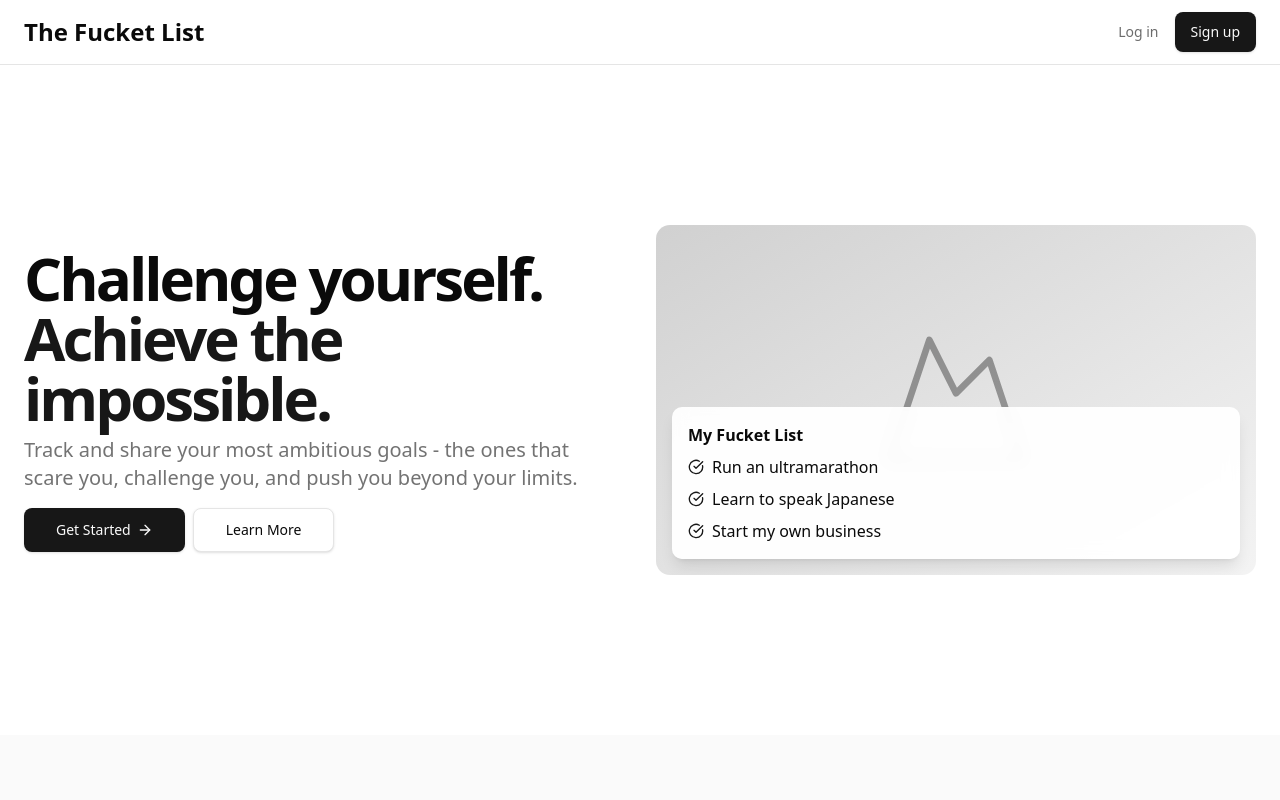
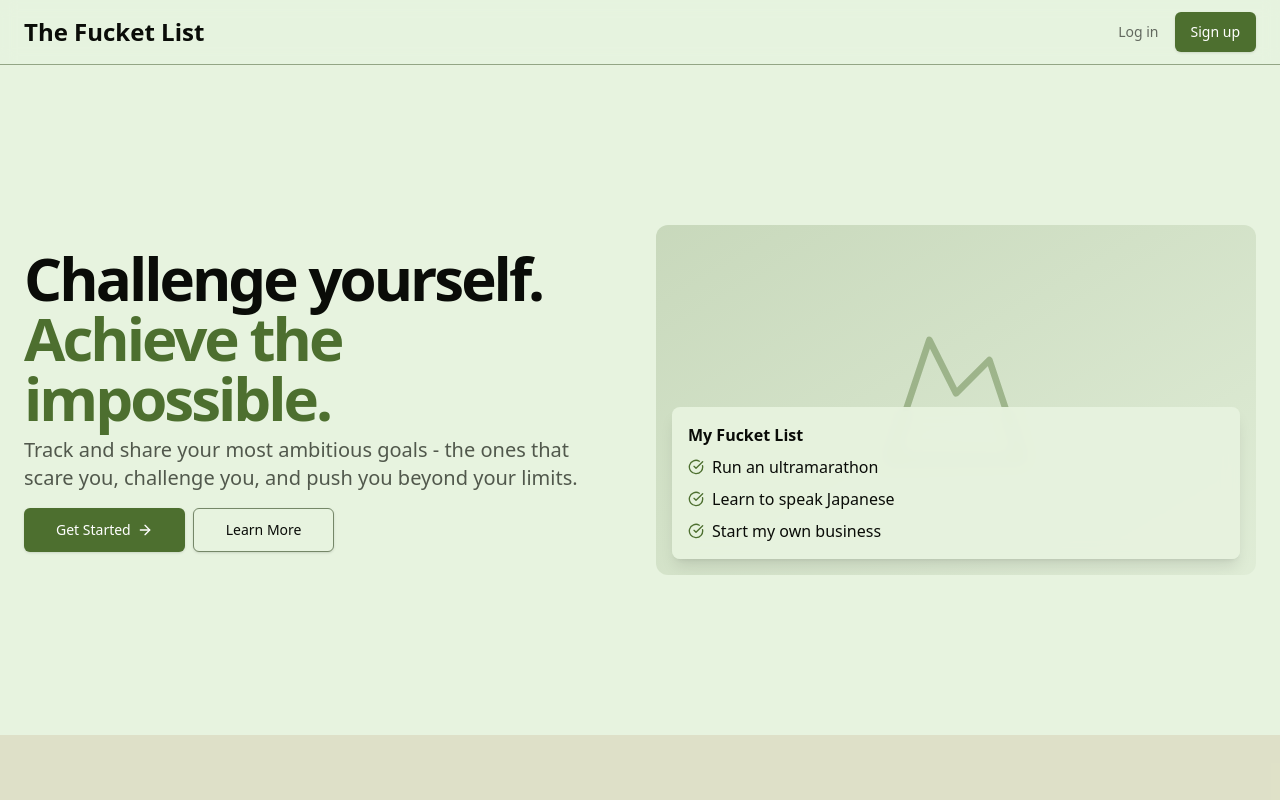
Before and after one commit to perryfardella/fucket-list, a Next.js app: page / in a window 1280 px wide. Shown: the top 800 px of the page. Built offline with nearby package versions, Linux system fonts and the light colour scheme; no server answers.

Commit message:
Add a colour theme and clean up the verify email page.

```diff
--- a/app/globals.css
+++ b/app/globals.css
@@ -46,74 +46,74 @@
 }
 
 :root {
-  --background: oklch(1 0 0);
-  --foreground: oklch(0.145 0 0);
-  --card: oklch(1 0 0);
-  --card-foreground: oklch(0.145 0 0);
-  --popover: oklch(1 0 0);
-  --popover-foreground: oklch(0.145 0 0);
-  --primary: oklch(0.205 0 0);
-  --primary-foreground: oklch(0.985 0 0);
-  --secondary: oklch(0.97 0 0);
-  --secondary-foreground: oklch(0.205 0 0);
-  --muted: oklch(0.97 0 0);
-  --muted-foreground: oklch(0.556 0 0);
-  --accent: oklch(0.97 0 0);
-  --accent-foreground: oklch(0.205 0 0);
-  --destructive: oklch(0.577 0.245 27.325);
-  --destructive-foreground: oklch(0.577 0.245 27.325);
-  --border: oklch(0.922 0 0);
-  --input: oklch(0.922 0 0);
-  --ring: oklch(0.708 0 0);
+  --background: oklch(0.95 0.03 132);
+  --foreground: oklch(0.15 0.01 132);
+  --card: oklch(0.9 0.03 132);
+  --card-foreground: oklch(0.2 0.01 132);
+  --popover: oklch(0.95 0.03 132);
+  --popover-foreground: oklch(0.1 0.01 132);
+  --primary: oklch(0.5 0.1 132);
+  --primary-foreground: oklch(1 0 0);
+  --secondary: oklch(0.8 0.05 132);
+  --secondary-foreground: oklch(0.1 0 0);
+  --muted: oklch(0.85 0.04 94);
+  --muted-foreground: oklch(0.45 0.02 132);
+  --accent: oklch(0.8 0.05 94);
+  --accent-foreground: oklch(0.2 0.01 132);
+  --destructive: oklch(0.5 0.15 27);
+  --destructive-foreground: oklch(0.9 0.01 132);
+  --border: oklch(0.7 0.05 132);
+  --input: oklch(0.6 0.05 132);
+  --ring: oklch(0.5 0.1 132);
   --chart-1: oklch(0.646 0.222 41.116);
   --chart-2: oklch(0.6 0.118 184.704);
   --chart-3: oklch(0.398 0.07 227.392);
   --chart-4: oklch(0.828 0.189 84.429);
   --chart-5: oklch(0.769 0.188 70.08);
-  --radius: 0.625rem;
-  --sidebar: oklch(0.985 0 0);
-  --sidebar-foreground: oklch(0.145 0 0);
-  --sidebar-primary: oklch(0.205 0 0);
-  --sidebar-primary-foreground: oklch(0.985 0 0);
-  --sidebar-accent: oklch(0.97 0 0);
-  --sidebar-accent-foreground: oklch(0.205 0 0);
-  --sidebar-border: oklch(0.922 0 0);
-  --sidebar-ring: oklch(0.708 0 0);
+  --radius: 0.5rem;
+  --sidebar: oklch(0.92 0.03 132);
+  --sidebar-foreground: oklch(0.15 0.01 132);
+  --sidebar-primary: oklch(0.5 0.1 132);
+  --sidebar-primary-foreground: oklch(1 0 0);
+  --sidebar-accent: oklch(0.85 0.04 132);
+  --sidebar-accent-foreground: oklch(0.2 0.01 132);
+  --sidebar-border: oklch(0.7 0.05 132);
+  --sidebar-ring: oklch(0.5 0.1 132);
 }
 
 .dark {
-  --background: oklch(0.145 0 0);
-  --foreground: oklch(0.985 0 0);
-  --card: oklch(0.145 0 0);
-  --card-foreground: oklch(0.985 0 0);
-  --popover: oklch(0.145 0 0);
-  --popover-foreground: oklch(0.985 0 0);
-  --primary: oklch(0.985 0 0);
-  --primary-foreground: oklch(0.205 0 0);
-  --secondary: oklch(0.269 0 0);
-  --secondary-foreground: oklch(0.985 0 0);
-  --muted: oklch(0.269 0 0);
-  --muted-foreground: oklch(0.708 0 0);
-  --accent: oklch(0.269 0 0);
-  --accent-foreground: oklch(0.985 0 0);
-  --destructive: oklch(0.396 0.141 25.723);
-  --destructive-foreground: oklch(0.637 0.237 25.331);
-  --border: oklch(0.269 0 0);
-  --input: oklch(0.269 0 0);
-  --ring: oklch(0.439 0 0);
+  --background: oklch(0.1 0.03 132);
+  --foreground: oklch(0.9 0.01 132);
+  --card: oklch(0.05 0.03 132);
+  --card-foreground: oklch(0.9 0.01 132);
+  --popover: oklch(0.1 0.03 132);
+  --popover-foreground: oklch(0.9 0.01 132);
+  --primary: oklch(0.5 0.1 132);
+  --primary-foreground: oklch(1 0 0);
+  --secondary: oklch(0.2 0.05 132);
+  --secondary-foreground: oklch(1 0 0);
+  --muted: oklch(0.2 0.04 94);
+  --muted-foreground: oklch(0.6 0.02 132);
+  --accent: oklch(0.2 0.05 94);
+  --accent-foreground: oklch(0.9 0.01 132);
+  --destructive: oklch(0.4 0.15 27);
+  --destructive-foreground: oklch(0.9 0.01 132);
+  --border: oklch(0.25 0.05 132);
+  --input: oklch(0.25 0.05 132);
+  --ring: oklch(0.5 0.1 132);
   --chart-1: oklch(0.488 0.243 264.376);
   --chart-2: oklch(0.696 0.17 162.48);
   --chart-3: oklch(0.769 0.188 70.08);
   --chart-4: oklch(0.627 0.265 303.9);
   --chart-5: oklch(0.645 0.246 16.439);
-  --sidebar: oklch(0.205 0 0);
-  --sidebar-foreground: oklch(0.985 0 0);
-  --sidebar-primary: oklch(0.488 0.243 264.376);
-  --sidebar-primary-foreground: oklch(0.985 0 0);
-  --sidebar-accent: oklch(0.269 0 0);
-  --sidebar-accent-foreground: oklch(0.985 0 0);
-  --sidebar-border: oklch(0.269 0 0);
-  --sidebar-ring: oklch(0.439 0 0);
+  --sidebar: oklch(0.15 0.03 132);
+  --sidebar-foreground: oklch(0.9 0.01 132);
+  --sidebar-primary: oklch(0.5 0.1 132);
+  --sidebar-primary-foreground: oklch(1 0 0);
+  --sidebar-accent: oklch(0.2 0.05 132);
+  --sidebar-accent-foreground: oklch(0.9 0.01 132);
+  --sidebar-border: oklch(0.25 0.05 132);
+  --sidebar-ring: oklch(0.5 0.1 132);
 }
 
 @layer base {
--- a/app/verify-email/page.tsx
+++ b/app/verify-email/page.tsx
@@ -2,10 +2,19 @@
 
 import { useEffect, useState, Suspense } from "react";
 import { useSearchParams } from "next/navigation";
-import Link from "next/link";
+import {
+  Card,
+  CardContent,
+  CardDescription,
+  CardFooter,
+  CardHeader,
+  CardTitle,
+} from "@/components/ui/card";
+import { Button } from "@/components/ui/button";
+import { Link } from "@/components/ui/link";
+import { Alert, AlertDescription } from "@/components/ui/alert";
+import { AlertCircle, CheckCircle, Loader2, Mail } from "lucide-react";
 import { supabase } from "../lib/supabase";
-
-// TODO: Update email format Supabase sends to make it more personalised.
 
 function VerifyEmailContent() {
   const [email, setEmail] = useState<string | null>(null);
@@ -48,60 +57,96 @@ function VerifyEmailContent() {
   };
 
   return (
-    <div className="container mx-auto px-4 py-8">
-      <div className="max-w-md mx-auto mt-8 p-6 bg-white rounded-lg shadow-md">
-        <h2 className="text-2xl font-bold mb-6">Verify Your Email</h2>
+    <div className="container max-w-5xl mx-auto px-4 py-12 flex items-center justify-center min-h-[80vh]">
+      <Card className="w-full max-w-md mx-auto shadow-lg border-0">
+        <CardHeader className="space-y-1">
+          <div className="flex justify-center mb-2">
+            <div className="h-12 w-12 rounded-full bg-primary/10 flex items-center justify-center">
+              <Mail className="h-6 w-6 text-primary" />
+            </div>
+          </div>
+          <CardTitle className="text-2xl font-bold text-center">
+            Verify Your Email
+          </CardTitle>
+          <CardDescription className="text-center">
+            We&apos;ve sent a verification email to complete your registration
+          </CardDescription>
+        </CardHeader>
+        <CardContent className="space-y-4">
+          <Alert className="bg-primary/10 border-primary/20 text-foreground">
+            <div className="text-center w-full">
+              <p className="mb-1 text-sm">
+                We&apos;ve sent a verification email to:
+              </p>
+              <p className="font-medium">{email || "your email address"}</p>
+            </div>
+          </Alert>
 
-        <div className="mb-6 p-4 bg-blue-50 text-blue-700 rounded">
-          <p className="mb-2">We&apos;ve sent a verification email to:</p>
-          <p className="font-bold">{email || "your email address"}</p>
-        </div>
-
-        <div className="mb-6">
-          <p className="mb-2">
-            Please check your inbox and click the verification link to complete
-            your registration.
+          <div className="text-sm text-muted-foreground space-y-2">
+            <p>
+              Please check your inbox and click the verification link to
+              complete your registration.
             </p>
-          <p className="text-sm text-gray-600">
+            <p className="text-xs">
               If you don&apos;t see the email, check your spam folder.
             </p>
           </div>
 
           {error && (
-          <div className="mb-4 p-3 bg-red-100 text-red-700 rounded">
-            {error}
-          </div>
+            <Alert variant="destructive" className="animate-in fade-in-50">
+              <AlertCircle className="h-4 w-4" />
+              <AlertDescription>{error}</AlertDescription>
+            </Alert>
           )}
 
           {resendSuccess && (
-          <div className="mb-4 p-3 bg-green-100 text-green-700 rounded">
+            <Alert className="bg-success/10 border-success/20 text-success">
+              <CheckCircle className="h-4 w-4" />
+              <AlertDescription>
                 Verification email resent successfully!
-          </div>
+              </AlertDescription>
+            </Alert>
           )}
-
-        <div className="flex flex-col space-y-4">
-          <button
+        </CardContent>
+        <CardFooter className="flex flex-col space-y-3">
+          <Button
             onClick={handleResendVerification}
             disabled={isResending}
-            className="w-full bg-blue-500 text-white py-2 px-4 rounded hover:bg-blue-600 disabled:bg-blue-300"
+            className="w-full"
           >
-            {isResending ? "Resending..." : "Resend Verification Email"}
-          </button>
+            {isResending ? (
+              <>
+                <Loader2 className="mr-2 h-4 w-4 animate-spin" />
+                Resending...
+              </>
+            ) : (
+              "Resend Verification Email"
+            )}
+          </Button>
 
-          <Link href="/login">
-            <button className="w-full bg-gray-200 text-gray-800 py-2 px-4 rounded hover:bg-gray-300">
+          <Link href="/login" passHref legacyBehavior>
+            <Button variant="outline" className="w-full">
               Back to Login
-            </button>
+            </Button>
           </Link>
-        </div>
-      </div>
+        </CardFooter>
+      </Card>
     </div>
   );
 }
 
 export default function VerifyEmail() {
   return (
-    <Suspense fallback={<div className="text-center p-8">Loading...</div>}>
+    <Suspense
+      fallback={
+        <div className="container flex items-center justify-center min-h-[80vh]">
+          <div className="text-center space-y-4">
+            <Loader2 className="h-8 w-8 animate-spin mx-auto text-primary" />
+            <p className="text-muted-foreground">Loading...</p>
+          </div>
+        </div>
+      }
+    >
       <VerifyEmailContent />
     </Suspense>
   );
```
Also changed, not shown: public/images/danka-peter-L0o1RfQuPUY-unsplash.jpg (added). Lines whose indentation alone changed are shown as unchanged.
